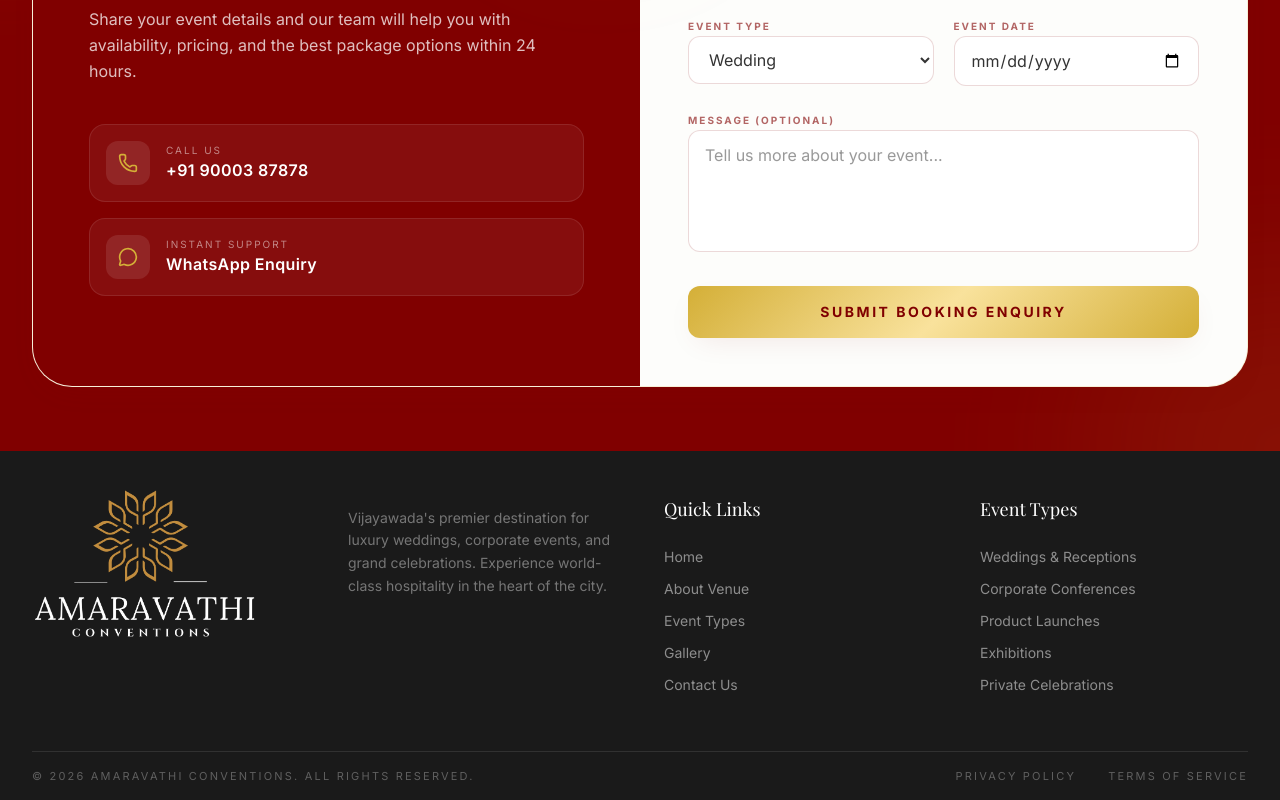
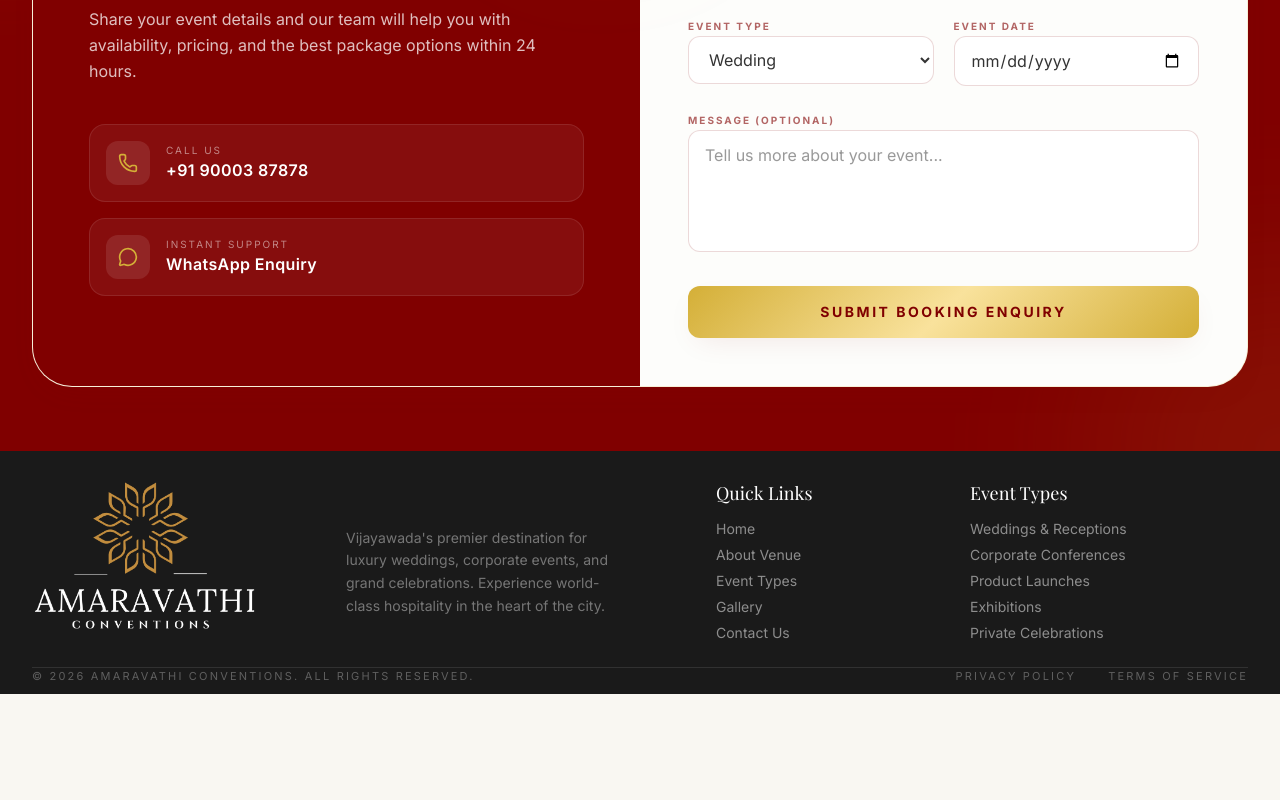
Before and after one commit to xscademembers/Amaravathi---4, a React (Vite) app: page / in a window 1280 px wide. Shown: the part 5995-6795 px from the top of the page. After the commit the page ends 6689 px from the top, so only its background shows below. Built offline with nearby package versions, Linux system fonts and the light colour scheme; no server answers; a web font is replaced by a local one.

Commit message:
desktop footer alignment issue done

```diff
--- a/src/App.tsx
+++ b/src/App.tsx
@@ -836,13 +836,13 @@ export default function App() {
       </section>
 
       {/* --- Footer --- */}
-      <footer className="bg-[#1a1a1a] text-white pt-6 pb-4">
+      <footer className="h-fit bg-[#1a1a1a] text-white pt-5 pb-3 lg:pt-4 lg:pb-2.5">
         <div className="max-w-7xl mx-auto px-4 sm:px-6 lg:px-8">
-          <div className="grid grid-cols-2 lg:grid-cols-4 gap-10 md:gap-12 mb-10 items-start">
+          <div className="grid grid-cols-2 lg:grid-cols-4 gap-y-8 gap-x-10 md:gap-y-10 md:gap-x-10 mb-[5px] lg:gap-y-8 lg:gap-x-10 lg:mb-6 items-start h-fit">
             <div className="col-span-2 sm:col-span-1 w-full pb-0 flex min-h-0 flex-col items-center lg:items-start text-center lg:text-left">
               <div className="pt-0 sm:pt-2 lg:pt-3">
                 <div className="mb-0 flex w-full justify-center lg:justify-start">
-                  <div className="flex h-32 w-40 shrink-0 items-start justify-center lg:justify-start sm:h-48 sm:w-48 md:h-56 md:w-56">
+                  <div className="flex h-fit w-40 shrink-0 items-start justify-center lg:justify-start sm:w-48 md:w-56">
                     <img
                       src="/logo%20accepted.png"
                       alt="Amaravathi Conventions"
@@ -853,15 +853,15 @@ export default function App() {
               </div>
             </div>
 
-            <div className="col-span-2 sm:col-span-1 w-full -mt-3 sm:mt-0 sm:pt-7 lg:pt-8 text-center sm:text-left">
+            <div className="col-span-2 sm:col-span-1 w-full -mt-3 sm:mt-0 sm:pt-7 lg:pt-15 lg:mr-10 text-center sm:text-left">
               <p className="text-white/40 text-sm leading-relaxed">
                 Vijayawada's premier destination for luxury weddings, corporate events, and grand celebrations. Experience world-class hospitality in the heart of the city.
               </p>
             </div>
 
-            <div className="w-full pl-2 sm:pl-0 pt-3 sm:pt-4 lg:pt-5">
-              <h4 className="font-serif text-lg mb-6">Quick Links</h4>
-              <ul className="space-y-3 text-white/50 text-sm">
+            <div className="w-[160px] pl-[60px] pt-3 sm:pt-4 lg:pt-3 lg:-ml-1">
+              <h4 className="font-serif text-lg mb-4 lg:mb-3">Quick Links</h4>
+              <ul className="space-y-2 lg:space-y-1.5 text-white/50 text-sm">
                 {[
                   { label: 'Home', href: '#home' },
                   { label: 'About Venue', href: '#about' },
@@ -878,9 +878,9 @@ export default function App() {
               </ul>
             </div>
 
-            <div className="w-full pt-3 sm:pt-4 lg:pt-5">
-              <h4 className="font-serif text-lg mb-6">Event Types</h4>
-              <ul className="space-y-3 text-white/50 text-sm">
+            <div className="w-full pt-3 sm:pt-4 lg:pt-3 lg:-ml-1">
+              <h4 className="font-serif text-lg mb-4 lg:mb-3">Event Types</h4>
+              <ul className="space-y-2 lg:space-y-1.5 text-white/50 text-sm">
                 {['Weddings & Receptions', 'Corporate Conferences', 'Product Launches', 'Exhibitions', 'Private Celebrations'].map(item => (
                   <li key={item}>
                     <button onClick={() => scrollToSection('#events')} className="hover:text-gold transition-colors">
@@ -892,7 +892,7 @@ export default function App() {
             </div>
           </div>
 
-          <div className="pt-4 border-t border-white/10 flex flex-col md:flex-row justify-between items-center gap-4 text-white/30 text-[10px] md:text-[11px] uppercase tracking-[0.12em] md:tracking-[0.2em] text-center md:text-left">
+          <div className="border-t border-white/10 flex flex-col md:flex-row justify-between items-center gap-3 lg:gap-2 text-white/30 text-[10px] md:text-[11px] uppercase tracking-[0.12em] md:tracking-[0.2em] text-center md:text-left">
             <p>&copy; 2026 Amaravathi Conventions. All Rights Reserved.</p>
             <div className="flex gap-5 md:gap-8">
               <a href="#" className="hover:text-white transition-colors">Privacy Policy</a>
```
